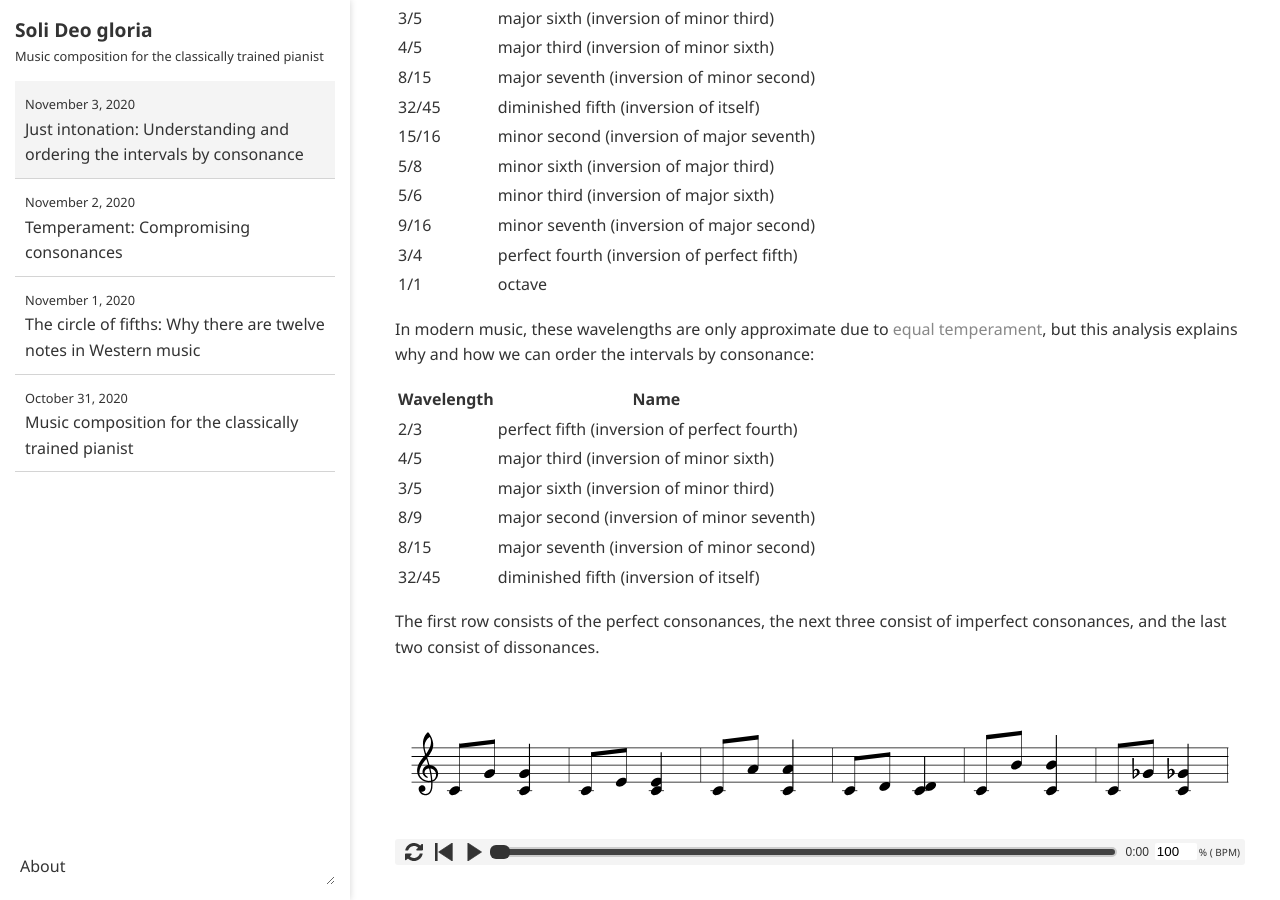
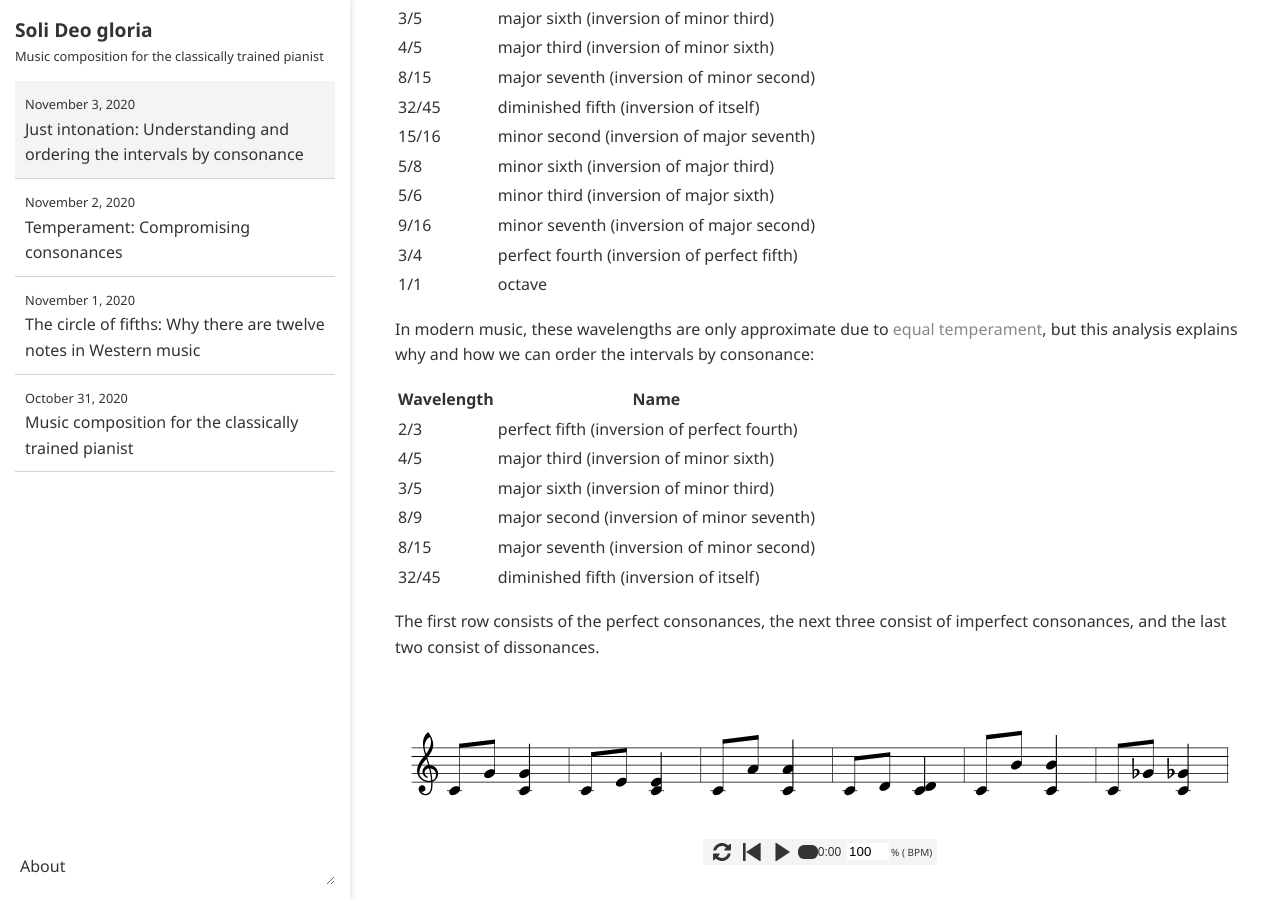
Before and after one commit to ansyblenetwork/sdg, a Jekyll site: the page built from _posts/2020-11-03-just-intonation-understanding-and-ordering-the.md, in a window 1280 px wide and 900 px high, scrolled down 1486 px. Built offline with Jekyll 4.4.1, drawn with Linux system fonts in a browser that asks for light colours; formulas are drawn with MathJax 3.

Commit message:
Update 2020-11-03-just-intonation-understanding-and-ordering-the.md

```diff
--- a/_posts/2020-11-03-just-intonation-understanding-and-ordering-the.md
+++ b/_posts/2020-11-03-just-intonation-understanding-and-ordering-the.md
@@ -72,7 +72,7 @@ The first row consists of the perfect consonances, the next three consist of imp
 
 <div style="display:flex; flex-direction:column; align-items:center">
 <div id="paper"></div>
-<div id="controller" style="width:100%;"></div>
+<div id="controller" style="position:relative;"></div>
 <button id="activate-audio" style="display:none;">Play</button>
 <button id="stop-audio" style="display:none;">Stop</button>
 <div id='audio-error' style="display:none;">Audio is not supported in this browser.</div>
```
